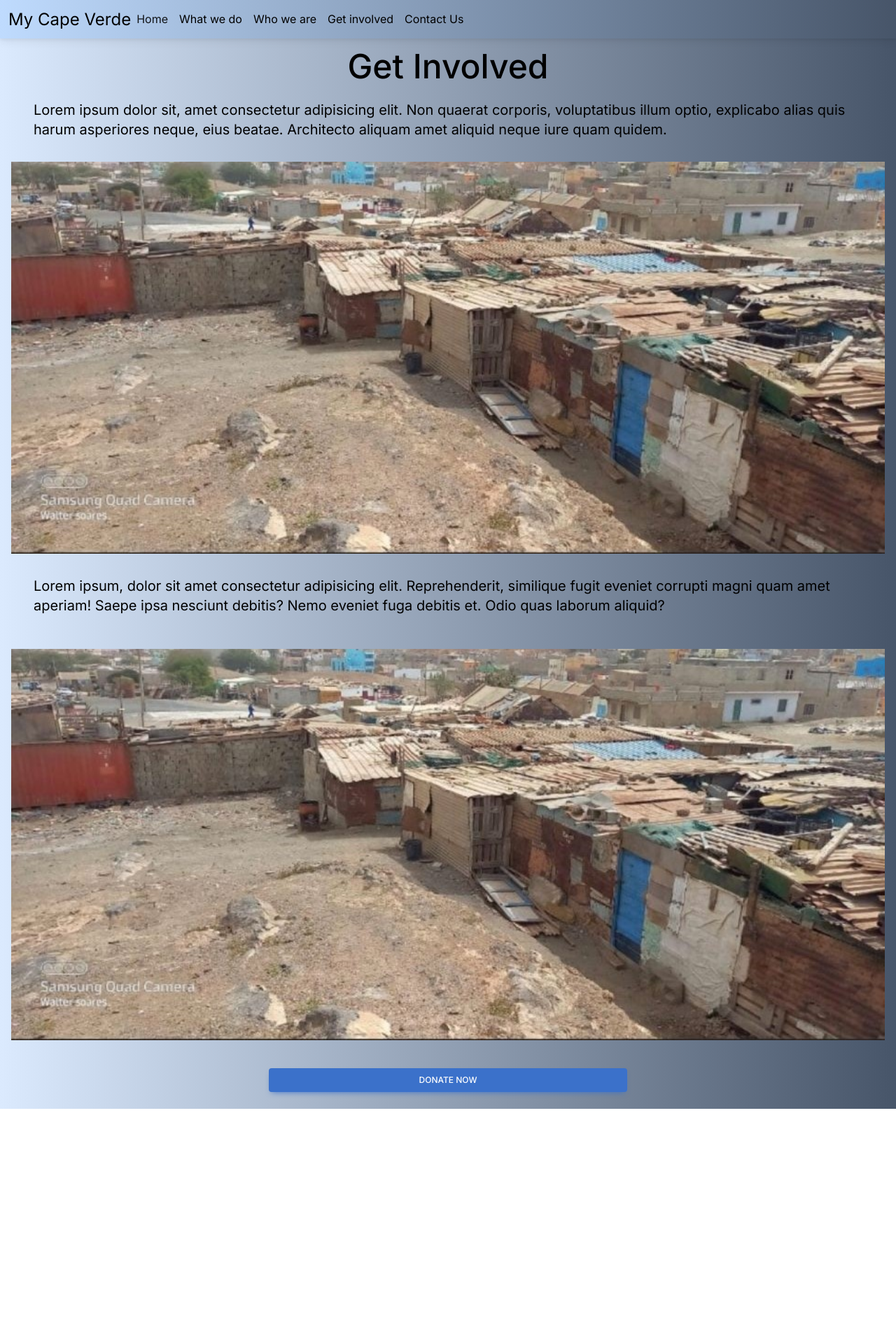
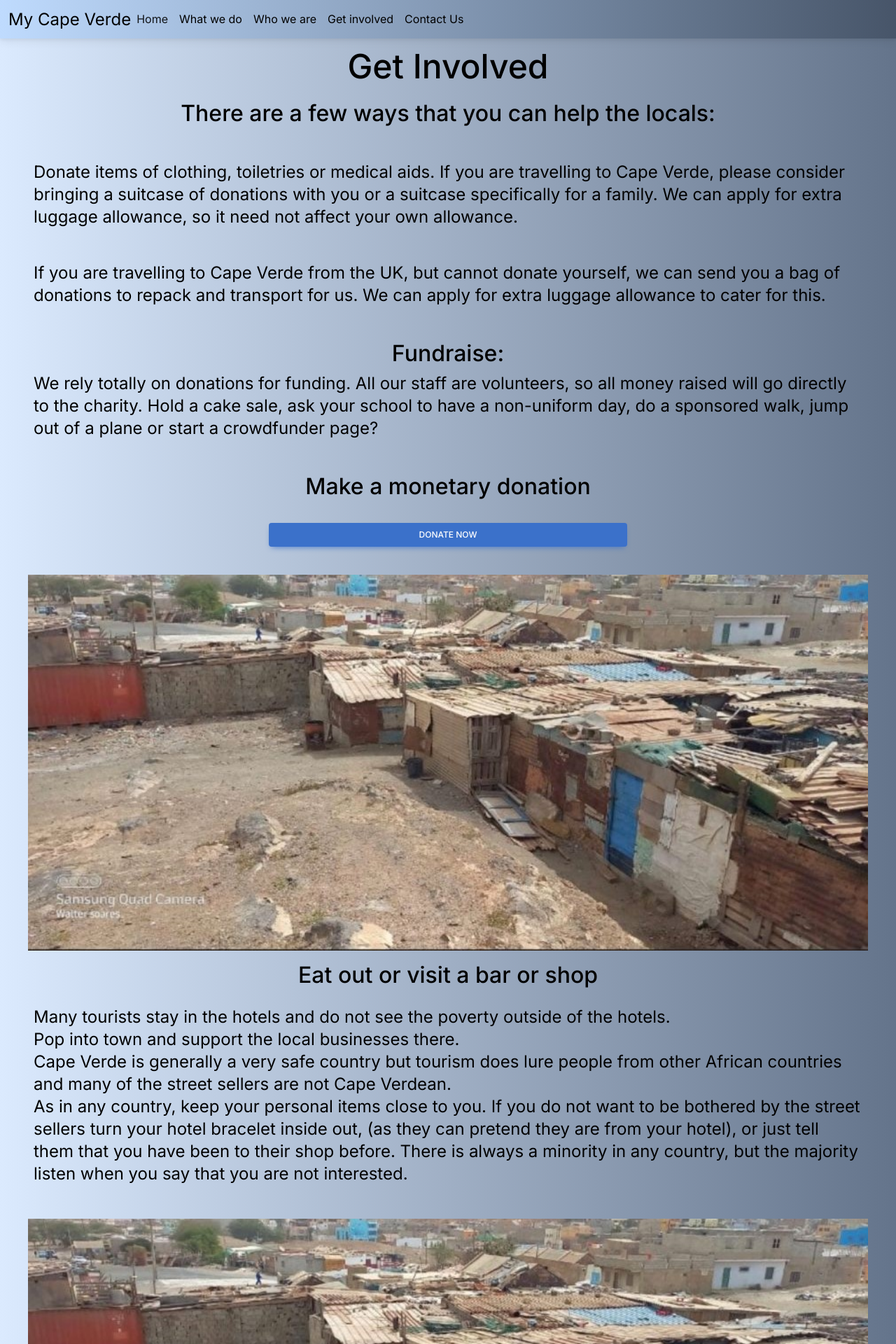
Before and after one commit to jacam666/capeverde, a Next.js app: page /getInvolved in a window 1280 px wide. Shown: the top 1920 px of the page at 70% size. Before the commit the page ends 1584 px from the top, so only its background shows below. Built offline with nearby package versions, Linux system fonts and the light colour scheme.

Commit message:
added new text to pages

```diff
--- a/src/app/getInvolved/page.tsx
+++ b/src/app/getInvolved/page.tsx
@@ -12,21 +12,44 @@ export default function GetInvolved() {
     return (
         <div style={{ minHeight: '100vh' }}>
             <ResponsiveNavbar />
-            <div className=' bg-gradient-to-r from-blue-100 to-slate-600'>
+            <div className=' bg-gradient-to-r from-blue-100 to-slate-500 text-black px-4 text-center'>
                 <h1 className='text-center text-5xl py-3 text-black'>Get Involved</h1>
-                <p className='px-5 text-black text-xl'>
-                    Lorem ipsum dolor sit, amet consectetur adipisicing elit. Non quaerat corporis, voluptatibus illum optio, explicabo alias quis harum asperiores neque, eius beatae. Architecto aliquam amet aliquid neque iure quam quidem.
+                <h2>There are a few ways that you can help the locals: </h2>
+                <p className='px-4 text-black text-2xl text-left mt-5 mb-5'>
+                    Donate items of clothing, toiletries or medical aids. If you are travelling to Cape Verde, please
+                    consider bringing a suitcase of donations with you or a suitcase specifically for a family. We can
+                    apply for extra luggage allowance, so it need not affect your own allowance.
                 </p>
+                <p className='px-4 text-black text-2xl text-left mb-5'>If you are travelling to Cape Verde from the UK, but cannot donate yourself, we can send you a
+                    bag of donations to repack and transport for us. We can apply for extra luggage allowance to
+                    cater for this. </p>
+                <div>
+                    <h2>Fundraise:</h2>
+                    <p className='px-4 text-black text-2xl text-left mb-5'>We rely totally on donations for funding. All our staff are volunteers, so all money
+                        raised will go directly to the charity. Hold a cake sale, ask your school to have a non-uniform
+                        day, do a sponsored walk, jump out of a plane or start a crowdfunder page? </p>
+                </div>
+                <div>
+                    <h2>Make a monetary donation</h2>
+                    <DonateButton />
+                </div>
                 <div style={{ width: '100%' }}>
-                    <Image className='w-full px-3 py-3' src="/images/WhatsApp Image 2024-04-27 at 17.10.27_34eda20e.jpg" alt='young child' width={500} height={500}/>
+                    <Image className='w-full px-3 py-3' src="/images/WhatsApp Image 2024-04-27 at 17.10.27_34eda20e.jpg" alt='young child' width={500} height={500} />
                 </div>
-                <p className='text-black px-5 text-xl py-3'>
-                    Lorem ipsum, dolor sit amet consectetur adipisicing elit. Reprehenderit, similique fugit eveniet corrupti magni quam amet aperiam! Saepe ipsa nesciunt debitis? Nemo eveniet fuga debitis et. Odio quas laborum aliquid?
+                <h2>Eat out or visit a bar or shop</h2>
+                <p className='text-black px-4 text-2xl py-3 text-left'>
+                    Many tourists stay in the hotels and do not see the poverty outside
+                    of the hotels.<br /> Pop into town and support the local businesses there.<br /> Cape Verde is generally a
+                    very safe country but tourism does lure people from other African countries and many of the
+                    street sellers are not Cape Verdean.<br /> As in any country, keep your personal items close to you. If
+                    you do not want to be bothered by the street sellers turn your hotel bracelet inside out, (as they
+                    can pretend they are from your hotel), or just tell them that you have been to their shop before.
+                    There is always a minority in any country, but the majority listen when you say that you are not
+                    interested.
                 </p>
                 <div>
-                    <Image className='w-full px-3 py-3' src="/images/WhatsApp Image 2024-04-27 at 17.10.27_34eda20e.jpg" alt='young child' width={500} height={500}/>
+                    <Image className='w-full px-3 py-3' src="/images/WhatsApp Image 2024-04-27 at 17.10.27_34eda20e.jpg" alt='young child' width={500} height={500} />
                 </div>
-                <DonateButton/>
             </div>
         </div>
 
--- a/src/app/whatWeDo/page.tsx
+++ b/src/app/whatWeDo/page.tsx
@@ -14,19 +14,28 @@ export default function WhatWeDo() {
             <ResponsiveNavbar />
             <div className=' bg-gradient-to-r from-blue-100 to-slate-600'>
                 <h1 className='text-center text-5xl py-3 text-black'>What we do</h1>
-                <p className='px-5 text-black text-xl'>
-                    Lorem ipsum dolor sit, amet consectetur adipisicing elit. Non quaerat corporis, voluptatibus illum optio, explicabo alias quis harum asperiores neque, eius beatae. Architecto aliquam amet aliquid neque iure quam quidem.
-                </p>
+                <p className='px-5 text-black text-2xl'>
+                    My Cape Verde aims to help as many families as possible living in poverty.<br />
+                    We provide food parcels, funded by monetary donations and fund raising.<br /> We provide clothing ,
+                    shoes and toiletries to families donated by tourists and our friends and families.<br />
+                    We provide medical aids to people who cannot afford them and who are not assisted by the
+                    health service of Cape Verde. <br />We provide wheelchairs and walking aids to locals with physical
+                    disabilities.<br />
+                    We provide schools and children with stationery and school supplies.                 </p>
                 <div style={{ width: '100%' }}>
-                    <Image className='w-full px-3 py-3' src="/images/OIP (1).jpeg" alt='young child' width={500} height={500}/>
+                    <Image className='w-full px-3 py-3' src="/images/OIP (1).jpeg" alt='young child' width={500} height={500} />
                 </div>
-                <p className='text-black px-5 text-xl py-3'>
-                    Lorem ipsum, dolor sit amet consectetur adipisicing elit. Reprehenderit, similique fugit eveniet corrupti magni quam amet aperiam! Saepe ipsa nesciunt debitis? Nemo eveniet fuga debitis et. Odio quas laborum aliquid?
-                </p>
+                <p className='text-black px-5 text-2xl py-3'>
+                    We provide a Christmas gift bag to as many children as possible at Christmas. Most of these
+                    children would not be getting a gift otherwise.<br/> The bags contain a toy, toothpaste, toothbrush
+                    and an item of clothing.<br/>
+                    We hold activity events including various sports, games and discos.<br/>
+                    We work with other associations and groups on the islands to improve the lives of Cape
+                    Verdeans.                </p>
                 <div>
-                    <Image className='w-full px-3 py-3' src="/images/south-africa-fivepointsix-shutterstock.jpg" alt='young child' width={500} height={500}/>
+                    <Image className='w-full px-3 py-3' src="/images/south-africa-fivepointsix-shutterstock.jpg" alt='young child' width={500} height={500} />
                 </div>
-                <DonateButton/>
+                <DonateButton />
             </div>
         </div>
 
--- a/src/app/whoWeAre/page.tsx
+++ b/src/app/whoWeAre/page.tsx
@@ -14,19 +14,40 @@ export default function WhoWeAre() {
             <ResponsiveNavbar />
             <div className=' bg-gradient-to-r from-blue-100 to-slate-600'>
                 <h1 className='text-center text-5xl py-3 text-black'>Who we are</h1>
-                <p className='px-5 text-black text-xl'>
-                    Lorem ipsum dolor sit, amet consectetur adipisicing elit. Non quaerat corporis, voluptatibus illum optio, explicabo alias quis harum asperiores neque, eius beatae. Architecto aliquam amet aliquid neque iure quam quidem.
+                <p className='px-5 text-black text-2xl'>
+                    The lack of tourism caused by the Covid pandemic, hit the Cape Verde islands hard. Locals
+                    already stretched to the limit were left with little or no income and many with very little food.
+                    Our trustee Lisa and two friends started helping the locals and in February 2022 formed the
+                    charity Cape Verde in Need. < br/>
+                    Over the course of 4 years, the charity helped thousands of locals,
+                    providing food, clothing, toiletries and activities. When the charity ended in May 2024, Lisa and
+                    Ivanilson (one of their main volunteers) decided to continue to aid people.<br /> So many Cape
+                    Verdeans are still living in extreme poverty and deprivation and My Cape Verde is continuing to
+                    improve people’s lives.
                 </p>
                 <div style={{ width: '100%' }}>
-                    <Image className='w-full px-3 py-3' src="/images/WhatsApp Image 2024-04-27 at 17.10.27_34eda20e.jpg" alt='young child' width={500} height={500}/>
+                    <Image className='w-full px-3 py-3' src="/images/WhatsApp Image 2024-04-27 at 17.10.27_34eda20e.jpg" alt='young child' width={500} height={500} />
                 </div>
-                <p className='text-black px-5 text-xl py-3'>
-                    Lorem ipsum, dolor sit amet consectetur adipisicing elit. Reprehenderit, similique fugit eveniet corrupti magni quam amet aperiam! Saepe ipsa nesciunt debitis? Nemo eveniet fuga debitis et. Odio quas laborum aliquid?
-                </p>
+                <h1 className='text-center text-black text-5xl'>Our mission:</h1>
+                <div className='text-left text-black px-5 text-2xl'>
+                    <li>To provide the locals in need with food parcels  </li>
+                    <li>To provide clothing – the majority are provided by donations </li>
+                    <li>To provide toiletries – many adults and children do not own a toothbrush </li>
+                    <li>To provide medical aids – wheelchairs, frames etc are scarce on the islands
+                    </li>
+                    <li>activity days – working with local clubs, we promote various sports for the children/young adults
+                        To help with health and mentality. </li>
+                    <li>To help schools – providing school supplies and stationery
+                    </li>
+                    <li>To make Christmas special for as many children as possible with a Christmas gift bag
+                    </li>
+                    <li>To be environmentally aware – we encourage reusable donations
+                    </li>
+                </div>
                 <div>
-                    <Image className='w-full px-3 py-3' src="/images/WhatsApp Image 2024-04-27 at 17.10.27_34eda20e.jpg" alt='young child' width={500} height={500}/>
+                    <Image className='w-full px-3 py-3' src="/images/WhatsApp Image 2024-04-27 at 17.10.27_34eda20e.jpg" alt='young child' width={500} height={500} />
                 </div>
-                <DonateButton/>
+                <DonateButton />
             </div>
         </div>
 
```
